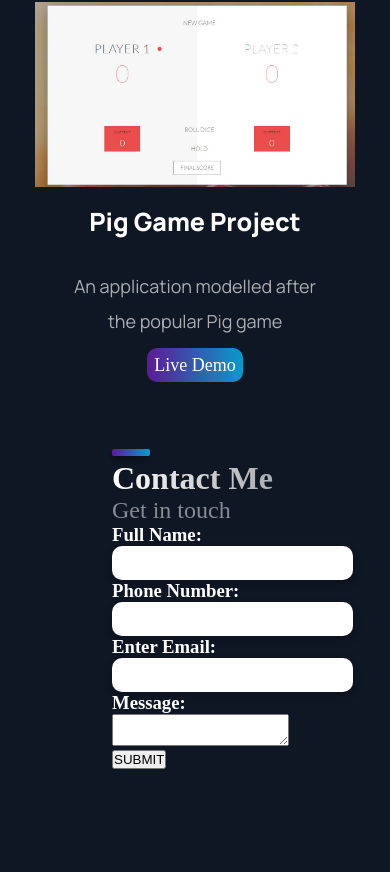
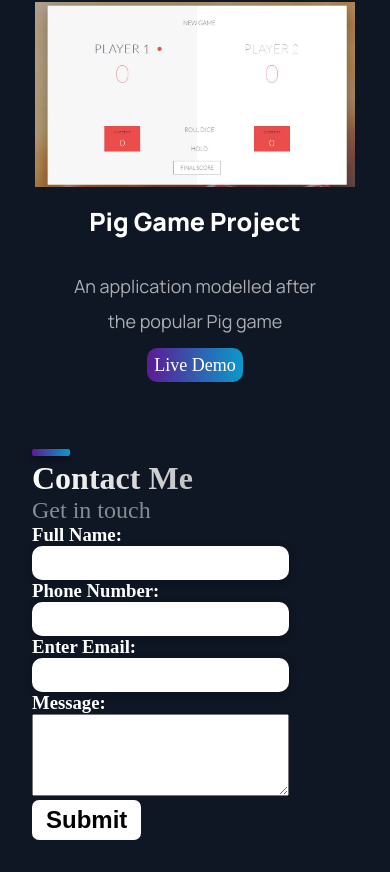
Before and after one commit to Ghost-xDD/Portfolio, a React (Create React App) app: page / in a window 390 px wide. Shown: the part 3976-4848 px from the top of the page. Before the commit the page ends 4777 px from the top, so only its background shows below. Built offline with nearby package versions, Linux system fonts and the light colour scheme.

Commit message:
Contact form update

```diff
--- a/src/components/project/project.css
+++ b/src/components/project/project.css
@@ -10,6 +10,11 @@
 .portfolio__project-container-image {
   width: 100%;
   height: 100%;
+}
+
+.textHeight {
+  height: 70px;
+  padding: 40px;
 }
 
 .h3-color {
--- a/src/containers/contact/Contact.jsx
+++ b/src/containers/contact/Contact.jsx
@@ -48,9 +48,11 @@ const Contact = (props) => {
 
           <div className="formWord">
             <h3>Message:</h3>
-            <textarea name="message" required></textarea>
+            <textarea className="textHeight" name="message" required></textarea>
             <br />
-            <button>SUBMIT</button>
+            <button>
+              <a>Submit</a>
+            </button>
 
             <div className="row">{result ? <Result /> : null}</div>
           </div>
--- a/src/containers/contact/contact.css
+++ b/src/containers/contact/contact.css
@@ -1,3 +1,11 @@
+button {
+  background: none;
+  padding: 0;
+  /* outline: none; */
+  border: none;
+  color: white;
+}
+
 .portfolio__contact {
   margin-left: 80px;
 }
@@ -25,6 +33,20 @@
   color: #fff;
 }
 
+.portfolio__contact-content button {
+  background: #fff;
+  height: 40px;
+  border-radius: 7px;
+}
+
+.portfolio__contact-content a {
+  color: #000;
+  padding: 4px;
+  font-size: 24px;
+  font-weight: bold;
+  margin: 10px;
+}
+
 .formword {
   width: 100%;
 }
@@ -47,3 +69,25 @@
   margin: 0 10px; */
   overflow: hidden;
 }
+
+@media screen and (max-width: 950px) {
+  .portfolio__contact {
+    margin: 0;
+    /* padding: 0; */
+  }
+}
+
+@media screen and (max-width: 550px) {
+  .portfolio__about {
+    margin-left: 0;
+  }
+
+  .portfolio__contact-content button {
+    background: #fff;
+  }
+
+  .portfolio__contact-content a {
+    color: #000;
+    padding: 4px;
+  }
+}
```
